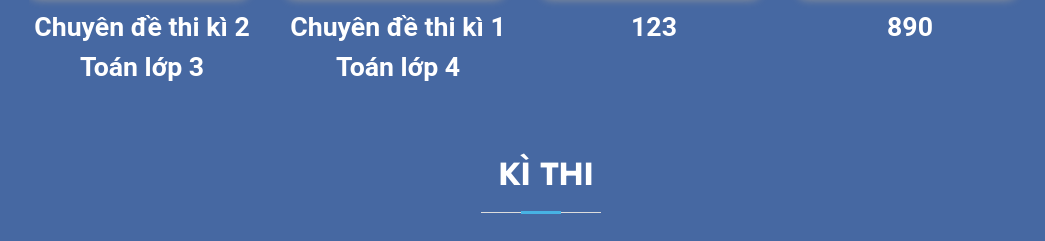
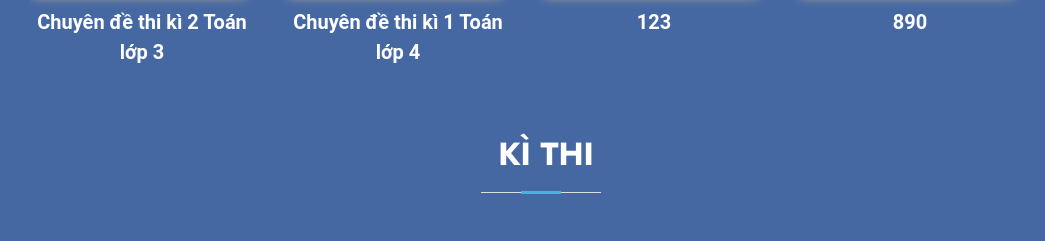
Before and after one commit to Son250/XuongTH01-02, a PHP site: page /view/index.php in a window 1280 px wide. Shown: the part 1742-1983 px from the top of the page, without its empty margins (99-1144 px from the left). Run offline with PHP 8.4, Linux system fonts and the light colour scheme; data comes from the database, SQL or seed files in the repository; some libraries are stand-ins or nearby versions.

Commit message:
13/12 tối

```diff
--- a/WebThiTracNghiem/assets/css/style_trangchu.css
+++ b/WebThiTracNghiem/assets/css/style_trangchu.css
@@ -60,6 +60,7 @@
     width: calc(50% - 30px);
     position: relative;
     margin-bottom: 15px;
+    height: 290px;
 }
 
 .kithi .btn {
@@ -116,7 +117,7 @@ h2 {
 .tenchuyende {
     text-align: center;
     color: white;
-    font-size: 20pt;
+    font-size: 20px;
     font-weight: bold;
     float: left;
     width: 100%;
--- a/WebThiTracNghiem/view/trang_thi.php
+++ b/WebThiTracNghiem/view/trang_thi.php
@@ -113,7 +113,6 @@
                     </div> -->
 
                 </div>
-
                 <form action="">
                     <button type='submit' name="btnNopbai">Nộp bài</button>
                 </form>
@@ -125,7 +124,6 @@
                 <p class="bold"><?= $list_trangthi['ten_de'] ?></p>
             </div>
             <div class="box-content">
-
 
                 <!--Câu hỏi mà có hình ảnh  -->
                 <?php foreach ($list_cauhoi as $keych => $listch) :
```
